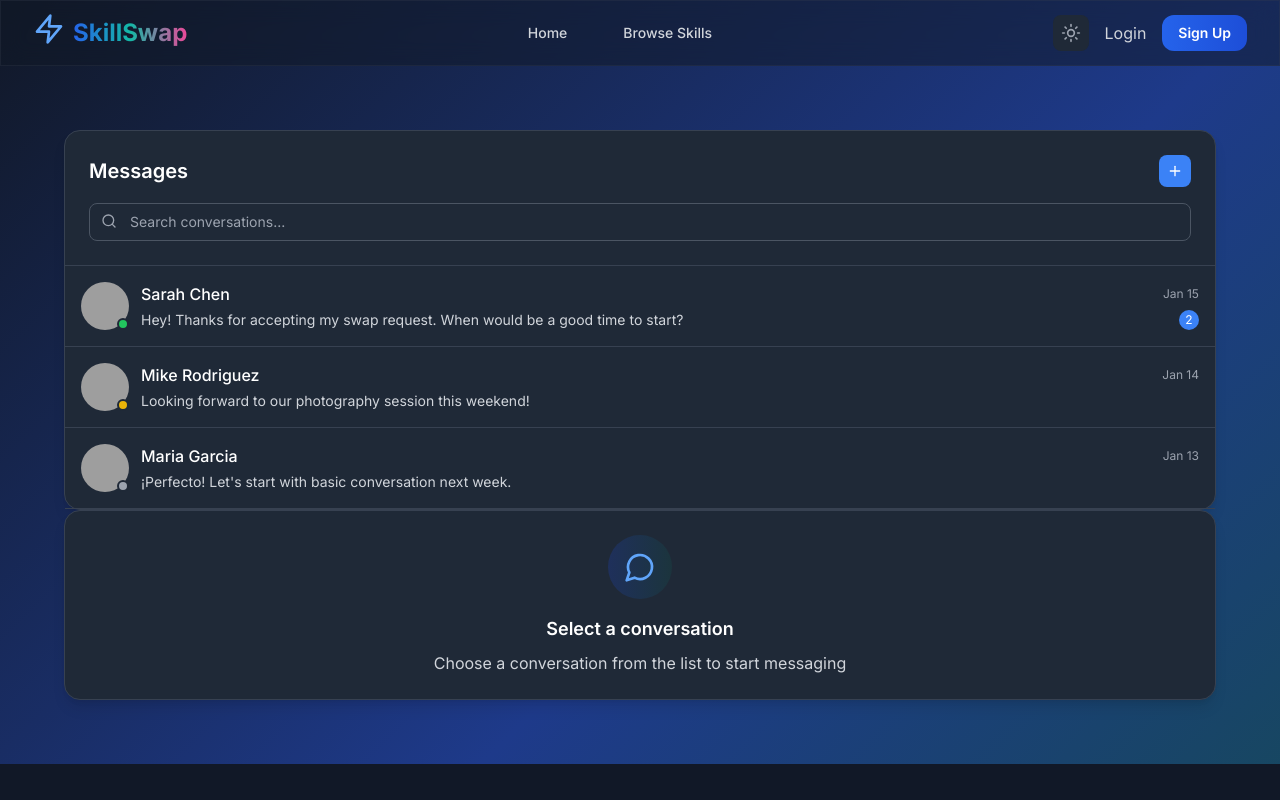
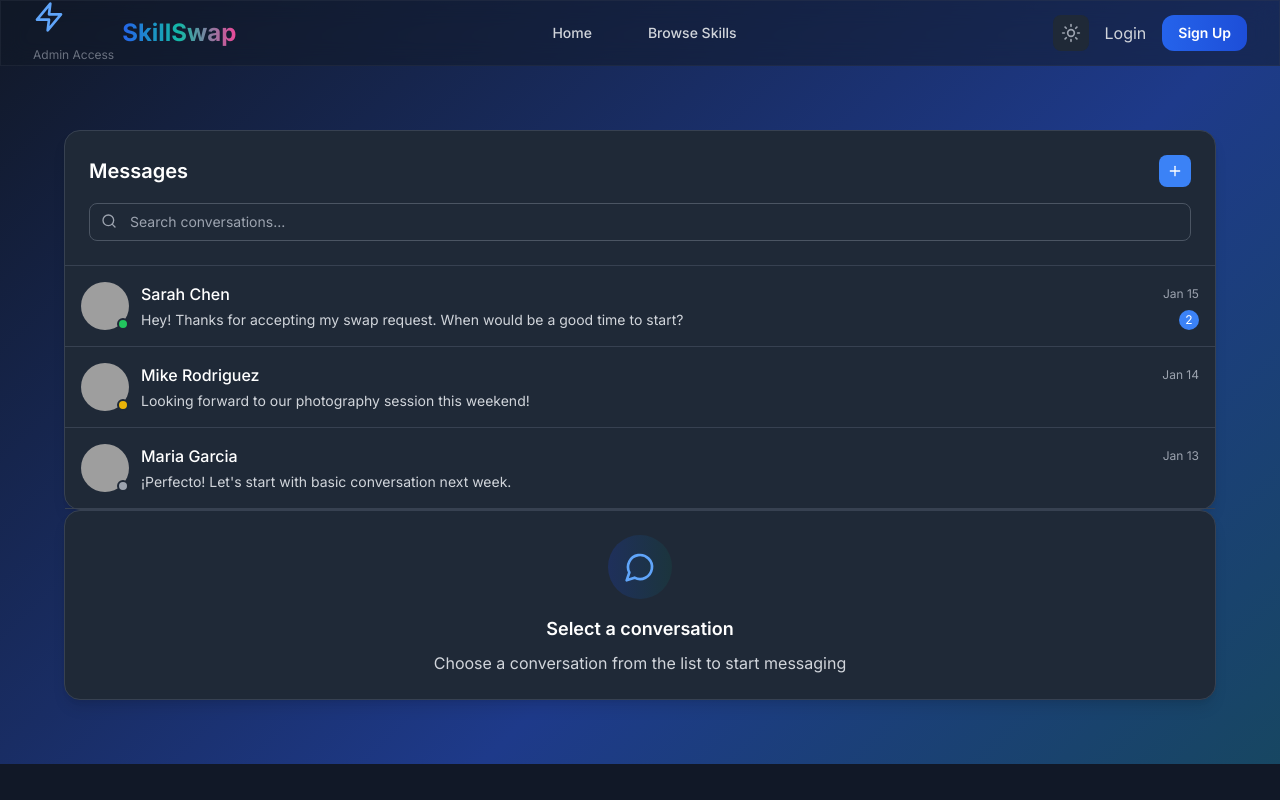
Before and after one commit to rxshil09/Skill-Swap, a React (Vite) app: page /messages in a window 1280 px wide. Shown: the top 800 px of the page. Built offline with nearby package versions, Linux system fonts and the light colour scheme; grey boxes are pictures that could not be loaded.

Commit message:
Revert "Fix logo positioning issue"
This reverts commit b31dfbda22453203a0ffee7cdb9490e6db64199f.

```diff
--- a/src/components/Layout/Header.jsx
+++ b/src/components/Layout/Header.jsx
@@ -55,7 +55,7 @@ function Header() {
                   to="/admin/login"
                   className="text-xs text-gray-500 hover:text-gray-400 transition-colors duration-200"
                 >
-
+                  Admin Access
                 </Link>
               </div>
             </div>
```
